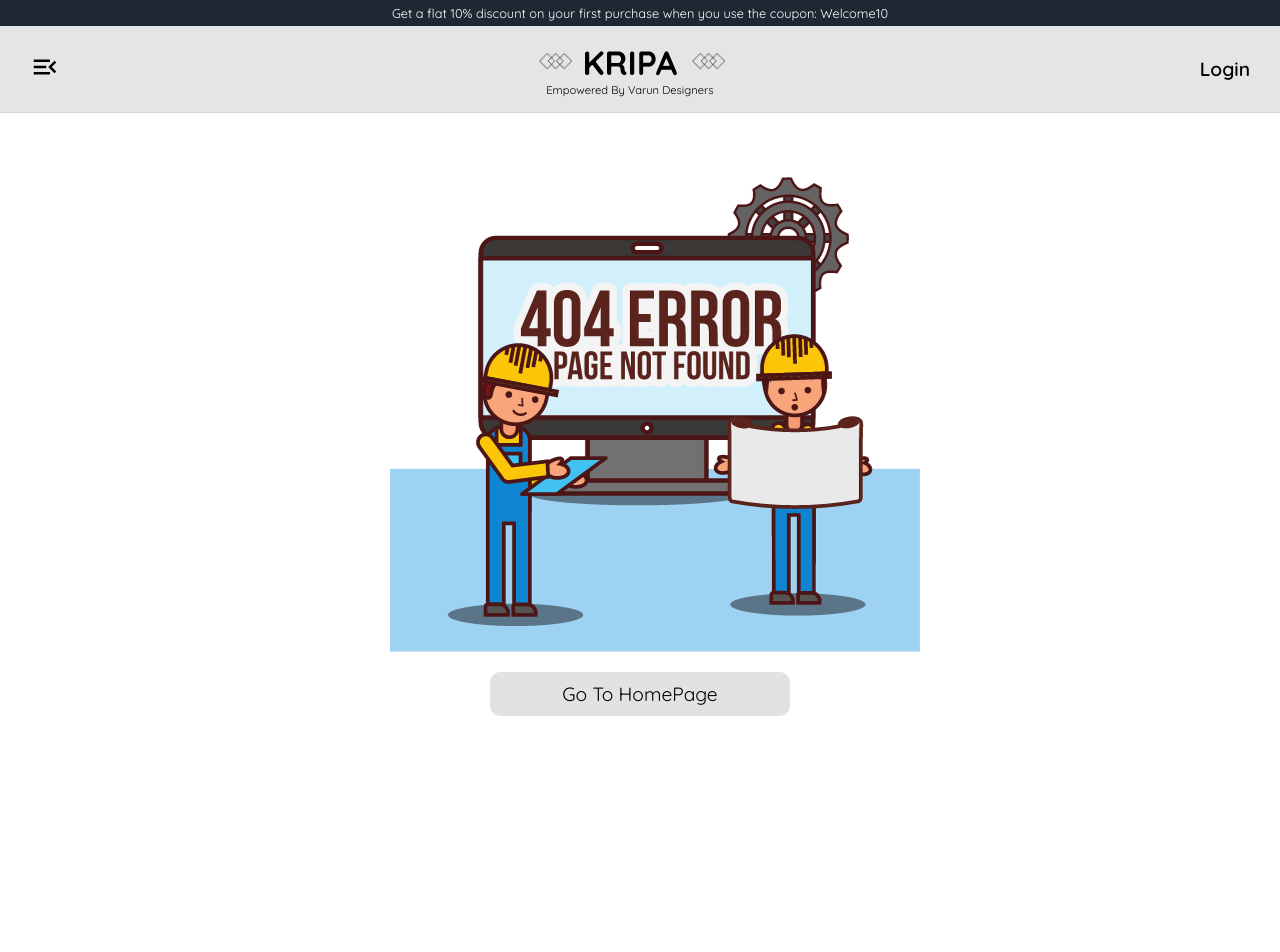
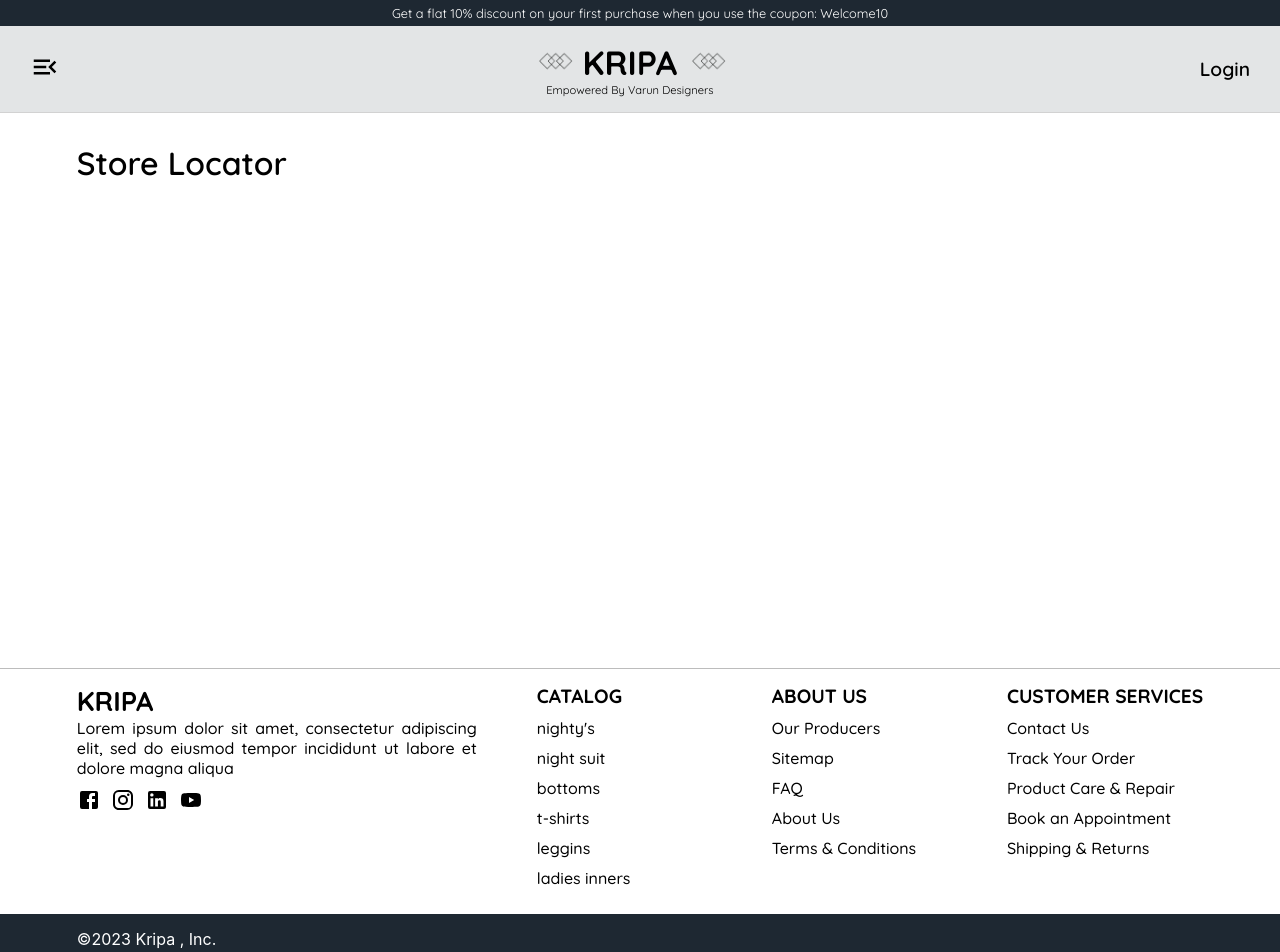
Before and after one commit to PanchaliUpendra/kripa, a React (Create React App) app: page /storelocator in a window 1280 px wide. Shown: the top 952 px of the page. Before the commit the page ends 800 px from the top, so only its background shows below. Built offline with nearby package versions, Linux system fonts and the light colour scheme; no server answers; a web font is replaced by a local one.

Commit message:
backend connected

```diff
--- a/package.json
+++ b/package.json
@@ -2,6 +2,7 @@
   "name": "client",
   "version": "0.1.0",
   "private": true,
+  "proxy":"http://localhost:8081",
   "dependencies": {
     "@emotion/react": "^11.11.1",
     "@emotion/styled": "^11.11.0",
--- a/src/App.js
+++ b/src/App.js
@@ -14,6 +14,7 @@ import Pagenotfound from './Others/Pagenotfound/Pagenotfound';
 import About from './Components/About/About';
 import Addtocart from './Features/Addtocart/Addtocart';
 import Wishlist from './Features/Wishlist/Wishlist';
+import Storelocator from './Features/Storelocator/Storelocator';
 
 
 
@@ -36,6 +37,7 @@ function App() {
         {sharedvalue.emailverified===false && sharedvalue.isauthed===true && <Route path='/verification' element={<Emailverification/>}/>}
         <Route path='/*' element={<Pagenotfound/>}/>
         <Route path='/about' element={<About/>}/>
+        <Route path='/storelocator' element={<Storelocator/>}/>
         {sharedvalue.isauthed===true && sharedvalue.emailverified && <Route path='/cart' element={<Addtocart/>}/>}
         {sharedvalue.isauthed===true && sharedvalue.emailverified && <Route path='/wishlist' element={<Wishlist/>}/>}
       </Routes>
--- a/src/Components/Homepage/Homepage.css
+++ b/src/Components/Homepage/Homepage.css
@@ -193,6 +193,7 @@
     font-family: 'quicksand';
     font-weight: 600;
     text-transform: capitalize;
+    width: 70%;
 }
 
 .homepage-first-div-category>ul li{
@@ -423,6 +424,10 @@
         color: rgba(233, 233, 233,0.15);
         width: 100%;
     }
+
+    .homepage-first-div-category{
+        width: 100%;
+    }
 }
 
 @media screen and (max-width:520.12345px){
@@ -448,6 +453,9 @@
     .homepage-first-div-category{
         font-size: 0.8rem;
     }
+    .homepage-first-div-category{
+        width: 90%;
+    }
 }
 
 @media screen and (max-width:497.1276px){
--- a/src/Components/Login/Login.js
+++ b/src/Components/Login/Login.js
@@ -46,12 +46,11 @@ function Login(){
             signInWithPopup(auth, provider)
             .then((result) => {
                 console.log(result);
+
                 navigate('/');
                 loginsuccess();
 
-                // const credential = GoogleAuthProvider.credentialFromResult(result);
-                // const token = credential.accessToken;
-                // const user = result.user;
+
             }).catch((error) => {
                 // // Handle Errors here.
                 // const errorCode = error.code;
@@ -79,29 +78,50 @@ function Login(){
         try{
 
             if(userreg.email!=='' && userreg.password!=='' && userreg.cnfpassword!=='' && userreg.password===userreg.cnfpassword && userreg.phone!=='' && userreg.name!==''){
-            await createUserWithEmailAndPassword(auth, userreg.email, userreg.password)
-            .then((userCredential) => {
-                // Signed up
+
+            // here is process of registration
+            try {
+                const userCredential = await createUserWithEmailAndPassword(auth, userreg.email, userreg.password);
                 console.log(userCredential);
-                sendEmailVerification(auth.currentUser)
-                .then(() => {
-                    // Email verification sent!
-                    navigate('/verification')
-                    // ...
-                });
+                if(userCredential){
+                     //adding the users data to the backend
+                    const response = await fetch('http://localhost:8081/userdata.php', {
+                                    method: 'POST',
+                                    headers: {
+                                        'Content-Type': 'application/json',
+                                    },
+                                    body: JSON.stringify({
+                                        email: userreg.email,
+                                        phone: userreg.phone,
+                                        name: userreg.name,
+                                        uid:userCredential.user.uid
+                                    })
+                                });
+
+                const data = await response.json();
+                console.log(data);
+                }
+            } catch (error) {
+                const errorCode = error.code;
+                if (errorCode === 'auth/invalid-email') {
+                    invalidmail();
+                } else if (errorCode === 'auth/email-already-in-use') {
+                    useralreadyext();
+                } else {
+                    const errorMessage = error.message;
+                    console.error('error code:', errorCode, 'error message', errorMessage);
+                    loginerror();
+                }
+            }
+
+            //email verification process
+            await sendEmailVerification(auth.currentUser)
+            .then(() => {
+                // Email verification sent!
+                navigate('/verification')
                 // ...
-            })
-            .catch((error) => {
-                const errorCode = error.code;
-                if(errorCode==='auth/invalid-email'){
-                     invalidmail();
-                }else if(errorCode==='auth/email-already-in-use'){
-                    useralreadyext();
-                }else{
-                const errorMessage = error.message;
-                console.log('error code: ',errorCode ,"error message",errorMessage);
-                loginerror();
-                }
+            }).catch((error)=>{
+                console.log('you will get error when sending the verification',error);
             });
             }else{
                await loginformerror();
--- a/src/Components/Navbar/Navbar.js
+++ b/src/Components/Navbar/Navbar.js
@@ -79,9 +79,8 @@ function Navbar(){
             <NavLink to='/collection/leggins'><li>leggins</li></NavLink>
             <NavLink to='/collection/ladies-inners'><li>ladies inners</li></NavLink>
             <NavLink to='/about'><li>about us</li></NavLink>
-            <li>store locator</li>
+            <NavLink to='/storelocator'><li>store locator</li></NavLink>
             <NavLink to='/contact'><li>contact</li></NavLink>
-
             {sharedvalue.isauthed?<li onClick={()=>funsignout()}>Sign Out</li>:<NavLink to='/login'><li>login</li></NavLink>}
             <div className="ul-li-icons-navbar">
             <a href="https://www.facebook.com/profile.php?id=61553982164535" target="_blank" rel="noopener noreferrer">
--- /dev/null
+++ b/src/Features/Storelocator/Storelocator.css
@@ -0,0 +1,13 @@
+.store-locator{
+    min-height: 60vh;
+}
+.store-locator-header{
+    margin-left: 6%;
+    margin-top: 30px;
+}
+.store-locator-header>h1{
+    font-size: 2rem;
+    font-family: 'quicksand';
+    font-weight: 600;
+    text-transform: capitalize;
+}
--- /dev/null
+++ b/src/Features/Storelocator/Storelocator.js
@@ -0,0 +1,27 @@
+import React, { useEffect } from 'react';
+import './Storelocator.css'
+import Footer from '../../Components/Footer/Footer';
+
+function Storelocator(){
+    useEffect(()=>{
+        window.scrollTo({top:0,behavior:'instant'})
+    },[]);
+    return(
+        <>
+            <div className='store-locator'>
+                <div className='store-locator-header'>
+                    <h1>Store Locator</h1>
+                </div>
+            </div>
+            <div className='shop-footer-below'>
+            <Footer/>
+            </div>
+            <div className="home-copy-right">
+                <p>©</p>
+                <p>2023 Kripa , Inc.</p>
+        </div>
+        </>
+    );
+}
+
+export default Storelocator;
```
Also changed, not shown: src/Components/Bestseller/Bestseller.js (+6 -1 lines).
